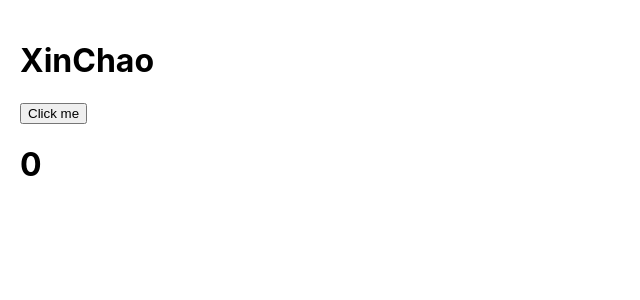
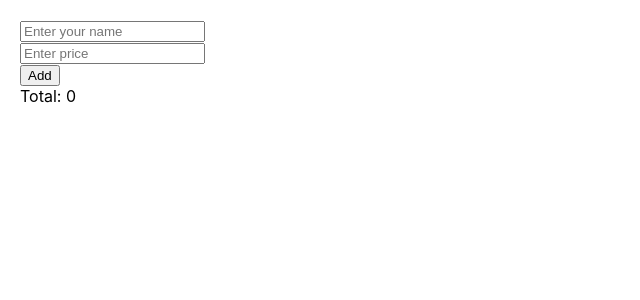
Before and after one commit to ncp204/react, a React (Create React App) app in the folder my_app/: page / in a window 1280 px wide. Shown: the top 300 px of the page, without its empty margins (0-640 px from the left). Built offline with nearby package versions, Linux system fonts and the light colour scheme.

Commit message:
tìm hiểu về useMemo

```diff
--- a/my_app/src/App.js
+++ b/my_app/src/App.js
@@ -1,27 +1,56 @@
 import './App.css';
-import {useState, useCallback} from 'react';
+import {useState, useCallback, useMemo, useRef} from 'react';
 import React from "react";
 import Content from "./Content";
 
-// Chủ yếu dùng để kết hợp với memo khi có sự thay đổi từ compenent con sang cha mà component con ko bị ảnh hưởng
-
-// 1. memo() -> Higher Order Component (HOC)
-// 2. useCallback(): tránh tạo ra hàm mới ko cần thiết trong function component
-//      - Reference types
-//      - React memo()
-
+// useMemo: sử dụng để tránh thực hiện lại một logic không cần thiết
 
 function App() {
-    const [count, setCount] = useState(0);
+    const [name, setName] = useState('');
+    const [price, setPrice] = useState('');
+    const [products, setProducts] = useState([]);
 
-    const handleIncrease = useCallback(() => {
-        setCount(prevState => prevState + 1)
-    }, [])
+    const nameRef = useRef();
+
+    const handleSubmit = () => {
+        setProducts([...products, {
+            name,
+            price: +price
+        }])
+
+        setName('');
+        setPrice('');
+        nameRef.current.focus();
+    }
+
+    const total = useMemo(() => {
+        const result = products.reduce((result, product) => result+product.price, 0);
+        return result;
+    }, [products])
 
     return (
         <div style={{padding: 20}}>
-            <Content onIncrease={handleIncrease}/>
-            <h1>{count}</h1>
+            <input
+                ref={nameRef}
+                value={name}
+                placeholder="Enter your name"
+                onChange={e => setName(e.target.value)}
+            />
+            <br/>
+            <input
+                value={price}
+                placeholder="Enter price"
+                onChange={e => setPrice(e.target.value)}
+            />
+            <br/>
+            <button onClick={handleSubmit}>Add</button>
+            <br/>
+            Total: {total}
+            <ul>
+                {products.map((product, index) => (
+                    <li key={index}>{product.name} - {product.price}</li>
+                ))}
+            </ul>
         </div>
     );
 }
```
